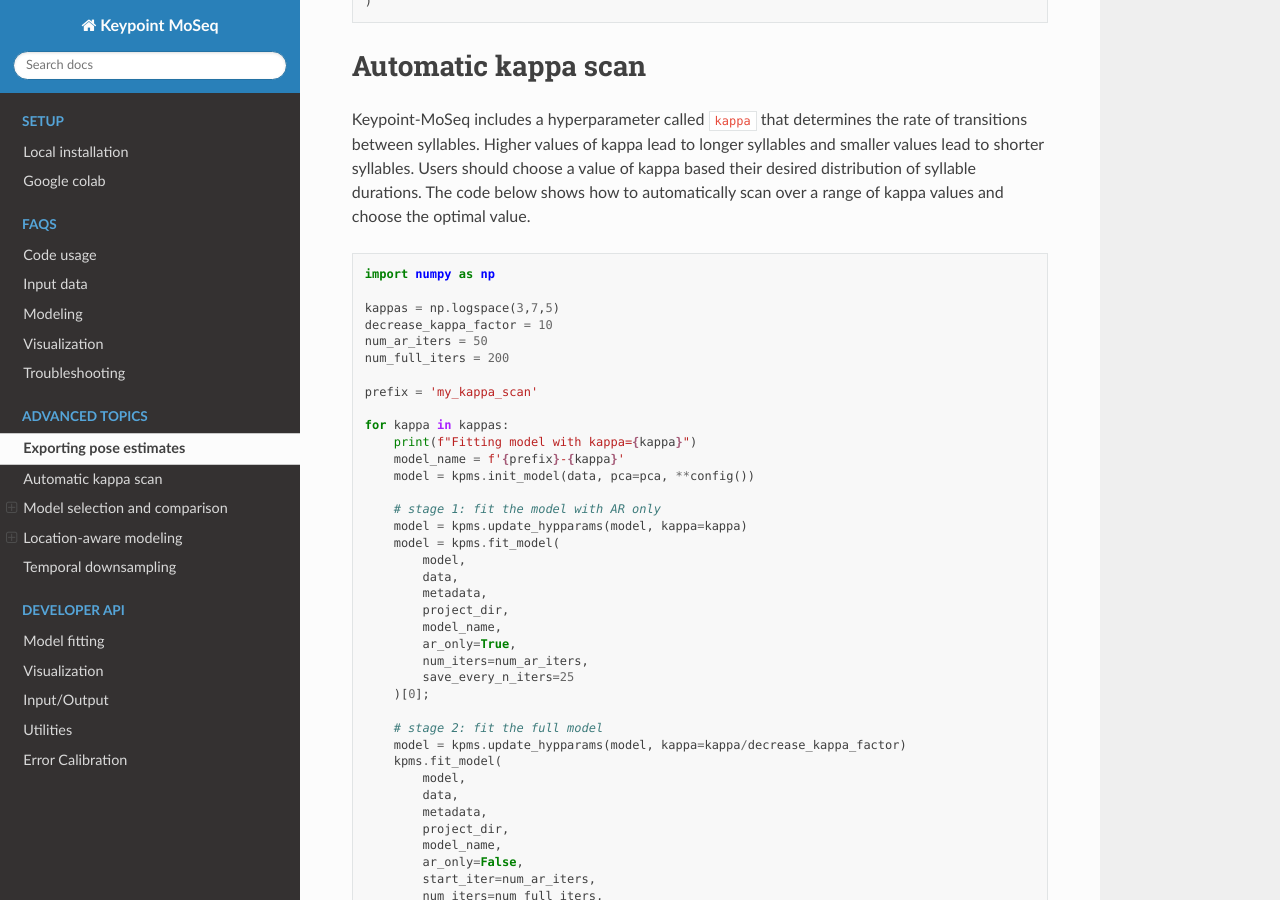
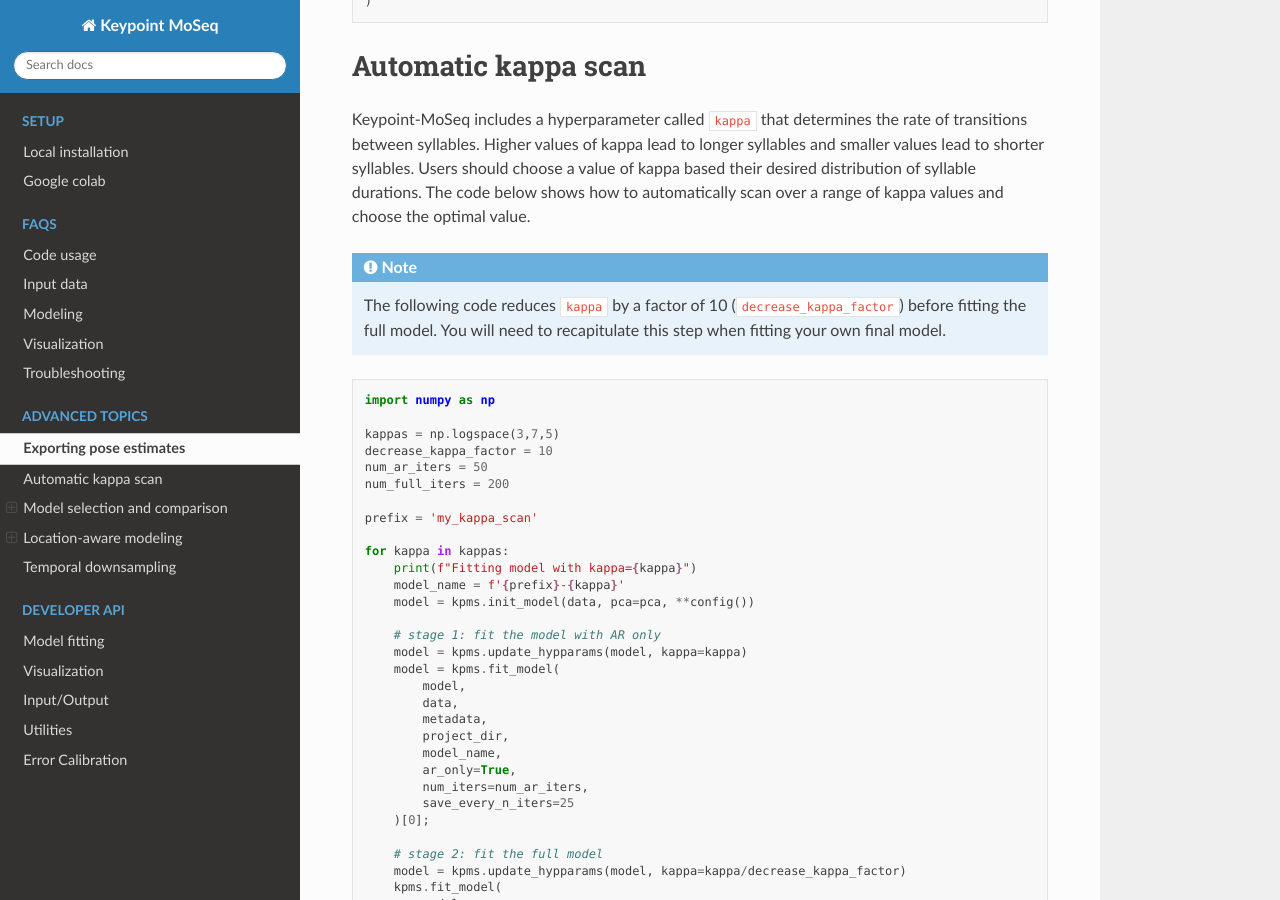
Before and after one commit to dattalab/keypoint-moseq, a Sphinx documentation site: the page built from docs/source/advanced.rst, in a window 1280 px wide and 900 px high, scrolled down 1089 px. Built offline with Sphinx 7.4.7 and the Read the Docs theme 2.0.0, drawn with Linux system fonts in a browser that asks for light colours; pages that are not in the unit, such as notebooks, are missing from menus.

Commit message:
add note to reduce kappa in kappa scan

```diff
--- a/docs/source/advanced.rst
+++ b/docs/source/advanced.rst
@@ -56,6 +56,11 @@ Automatic kappa scan
 --------------------
 
 Keypoint-MoSeq includes a hyperparameter called ``kappa`` that determines the rate of transitions between syllables. Higher values of kappa lead to longer syllables and smaller values lead to shorter syllables. Users should choose a value of kappa based their desired distribution of syllable durations. The code below shows how to automatically scan over a range of kappa values and choose the optimal value.
+
+.. note::
+
+    The following code reduces ``kappa`` by a factor of 10 (``decrease_kappa_factor``) before fitting the full model. You will need to recapitulate this step when fitting your own final model.
+
 
 .. code-block:: python
 
```
